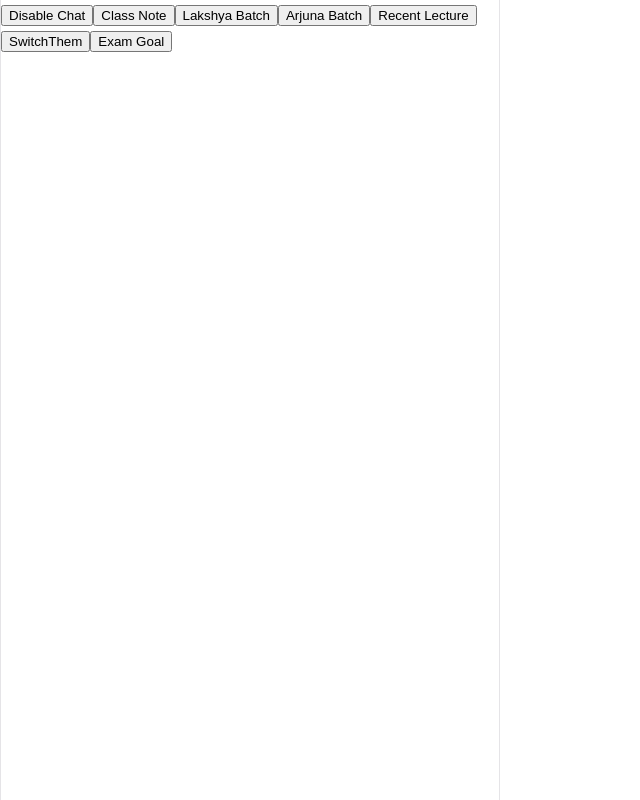
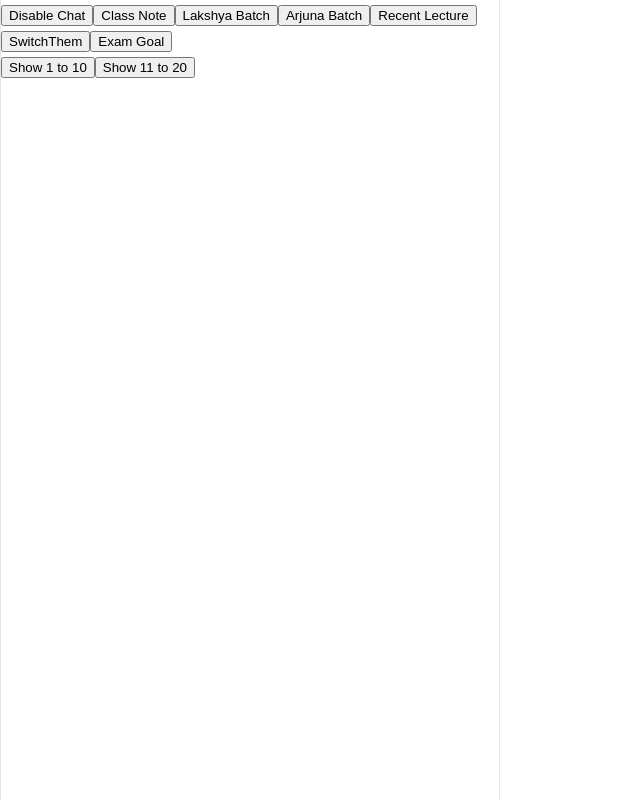
Before and after one commit to adityarwt1/Pw-Study-Extension, a React (Vite) app: page / in a window 1280 px wide. Shown: the whole page, without its empty margins (0-640 px from the left). Built offline with nearby package versions, Linux system fonts and the light colour scheme.

Commit message:
able to the hiding tiimesams

```diff
--- a/src/App.tsx
+++ b/src/App.tsx
@@ -4,6 +4,7 @@ import OpenBatch from "./components/OpenLakshya";
 import OpenRecentLecture from "./components/OpenRecentLeacture";
 import DarkThemScriptForPw from "./components/DarkTheme"
 import WebsiteOpener from "./components/WebsiteOpener";
+import MultiplicationTables from "./components/MulitipleTable";
 const MainPlayGround = () => {
   return (
     <div>
@@ -14,6 +15,7 @@ const MainPlayGround = () => {
       <OpenRecentLecture/>
       <DarkThemScriptForPw/>
       <WebsiteOpener name="Exam Goal" url="https://room.examgoal.com/"/>
+      <MultiplicationTables/>
     </div>
   );
 };
--- /dev/null
+++ b/src/components/MulitipleTable.tsx
@@ -0,0 +1,97 @@
+import { useState } from "react";
+
+interface TableInterface {
+  n: number;
+  t2: number;
+  t4: number;
+  t6: number;
+}
+
+const MultiplicationTables = () => {
+  const [show1to10, setShow1to10] = useState<boolean>(false);
+  const [show11to20, setShow11to20] = useState<boolean>(false);
+
+  const data1to10: TableInterface[] = [
+    { n: 1, t2: 2, t4: 4, t6: 6 },
+    { n: 2, t2: 4, t4: 8, t6: 12 },
+    { n: 3, t2: 6, t4: 12, t6: 18 },
+    { n: 4, t2: 8, t4: 16, t6: 24 },
+    { n: 5, t2: 10, t4: 20, t6: 30 },
+    { n: 6, t2: 12, t4: 24, t6: 36 },
+    { n: 7, t2: 14, t4: 28, t6: 42 },
+    { n: 8, t2: 16, t4: 32, t6: 48 },
+    { n: 9, t2: 18, t4: 36, t6: 54 },
+    { n: 10, t2: 20, t4: 40, t6: 60 },
+  ];
+
+  const data11to20: TableInterface[] = [
+    { n: 11, t2: 22, t4: 44, t6: 66 },
+    { n: 12, t2: 24, t4: 48, t6: 72 },
+    { n: 13, t2: 26, t4: 52, t6: 78 },
+    { n: 14, t2: 28, t4: 56, t6: 84 },
+    { n: 15, t2: 30, t4: 60, t6: 90 },
+    { n: 16, t2: 32, t4: 64, t6: 96 },
+    { n: 17, t2: 34, t4: 68, t6: 102 },
+    { n: 18, t2: 36, t4: 72, t6: 108 },
+    { n: 19, t2: 38, t4: 76, t6: 114 },
+    { n: 20, t2: 40, t4: 80, t6: 120 },
+  ];
+
+  const Table = ({ title, data }: { title: string; data: TableInterface[] }) => (
+    <div className="mb-12">
+      <h2 className="text-2xl font-bold mb-4 text-center">{title}</h2>
+      <div className="overflow-x-auto">
+        <table className="min-w-full border border-gray-400 text-center text-lg">
+          <thead>
+            <tr className="bg-gray-200 font-bold">
+              <th className="border border-gray-400 px-8 py-4">Number</th>
+              <th className="border border-gray-400 px-8 py-4">Table of 2</th>
+              <th className="border border-gray-400 px-8 py-4">Table of 4</th>
+              <th className="border border-gray-400 px-8 py-4">Table of 6</th>
+            </tr>
+          </thead>
+          <tbody>
+            {data.map((row, index) => (
+              <tr key={index} className="hover:bg-gray-50">
+                <td className="border border-gray-400 px-8 py-4 font-medium">{row.n}</td>
+                <td className="border border-gray-400 px-8 py-4">{row.t2}</td>
+                <td className="border border-gray-400 px-8 py-4">{row.t4}</td>
+                <td className="border border-gray-400 px-8 py-4">{row.t6}</td>
+              </tr>
+            ))}
+          </tbody>
+        </table>
+      </div>
+    </div>
+  );
+
+  return (
+    <div className="max-w-4xl mx-auto p-6 bg-white">
+
+      {/* Buttons */}
+      <div className="flex justify-center gap-4 mb-10">
+        <button
+          onClick={() => setShow1to10(!show1to10)}
+          className="px-6 py-3 bg-blue-600 text-white font-medium rounded-lg hover:bg-blue-700 transition"
+        >
+          {show1to10 ? "Hide 1 to 10" : "Show 1 to 10"}
+        </button>
+
+        <button
+          onClick={() => setShow11to20(!show11to20)}
+          className="px-6 py-3 bg-blue-600 text-white font-medium rounded-lg hover:bg-blue-700 transition"
+        >
+          {show11to20 ? "Hide 11 to 20" : "Show 11 to 20"}
+        </button>
+      </div>
+
+      {/* Tables */}
+      <div>
+        {show1to10 && <Table title="1 to 10" data={data1to10} />}
+        {show11to20 && <Table title="11 to 20" data={data11to20} />}
+      </div>
+    </div>
+  );
+};
+
+export default MultiplicationTables;
--- a/src/components/TimeTravel.tsx
+++ b/src/components/TimeTravel.tsx
@@ -38,7 +38,7 @@ const TimeTravel = () => {
                 args[6],
               );
             } else {
-              super(...(args)); // fallback (rare case)
+            //   super(...(args)); `// fallback (rare case)
             }
           }
         }
```
Also changed, not shown: public/background.js (+21 -5 lines).
